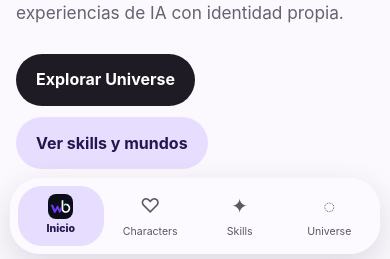
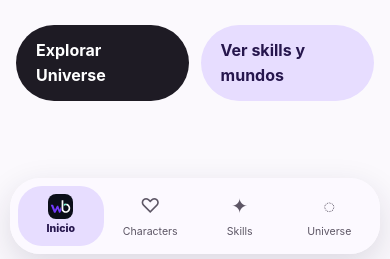
Before and after one commit to jperezg93-cloud/wrbycker-universe, a plain HTML site: page index.html in a window 390 px wide. Shown: the part 582-841 px from the top of the page. Drawn offline with Linux system fonts and the light colour scheme.

Commit message:
fix(mobile): keep Universe actions clear of bottom navigation

```diff
--- a/assets/styles.css
+++ b/assets/styles.css
@@ -122,3 +122,26 @@
   .feature-link:hover{background:#342b3d}
   .footer-home:hover{text-decoration:underline}
 }
+
+
+/* Mobile dock clearance — live-device fix */
+@media(max-width:759px){
+  html{scroll-padding-bottom:calc(108px + env(safe-area-inset-bottom,0px))}
+  main{padding-bottom:calc(132px + env(safe-area-inset-bottom,0px))}
+  .hero{
+    min-height:auto;
+    padding-top:1.2rem;
+    padding-bottom:calc(118px + env(safe-area-inset-bottom,0px));
+  }
+  .hero-actions{
+    display:grid;
+    grid-template-columns:1fr 1fr;
+    gap:.7rem;
+  }
+  .hero-actions .install-button{
+    grid-column:1/-1;
+    width:100%;
+    justify-self:stretch;
+  }
+  .section,.compact,footer{scroll-margin-bottom:calc(110px + env(safe-area-inset-bottom,0px))}
+}
```
